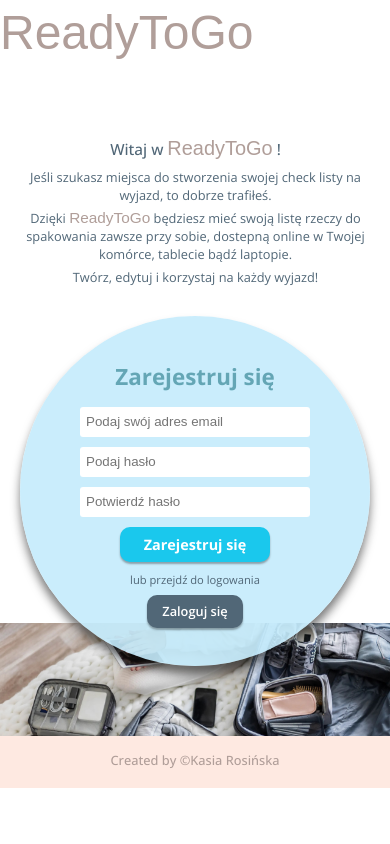
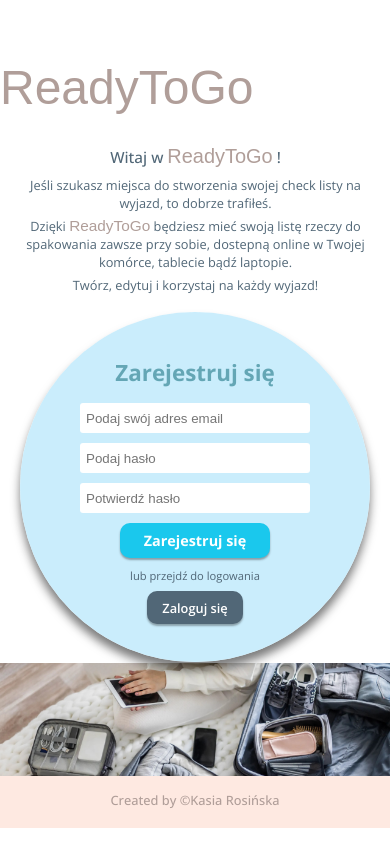
Before and after one commit to RosinskaK/ready_to_go_project, a React (Vite) app: page /signup in a window 390 px wide. Built offline with nearby package versions, Linux system fonts and the light colour scheme; no server answers; a web font is replaced by a local one.

Commit message:
mobile version fix

```diff
--- a/src/components/Instruction.jsx
+++ b/src/components/Instruction.jsx
@@ -20,8 +20,9 @@ export default function Instruction() {
                         <span>3.</span> Skreślać/odhaczać spakowaną już rzecz poprzez kliknięcie na nią</p>
                     <p className="instruction-line">
                         <span>4.</span> Odświeżać widok całej listy przez przycisk <span>Przywróć listę</span>, dzięki czemu Twoja lista będzie gotowa do ponownego odhaczania przy nastepnym pakowaniu</p>
+                    <p className="instruction-line">❗️ <span>Pamiętaj!</span> </p>
                     <p className="instruction-line-last instruction-line">
-                        ❗️ Pamiętaj! Twoja lista jest przechowywana w aplikacji <span>ReadyToGo</span> i czeka na Ciebie aż będzie ponownie potrzebna by ułatwić i przyśpieszyć proces pakowania w kolejną wspaniałą podróż 😊</p>
+                        Twoja lista jest przechowywana w aplikacji <span>ReadyToGo</span> i czeka na Ciebie aż będzie ponownie potrzebna by ułatwić i przyśpieszyć proces pakowania w kolejną wspaniałą podróż 😊</p>
                 </div>
             }
         </div>
--- a/src/scss/elements/_instruction.scss
+++ b/src/scss/elements/_instruction.scss
@@ -1,7 +1,7 @@
 .instruction-div {
-    text-align: left;
+    text-align: justify;
     color: $charcoal;
-    width: 800px;
+    width: 900px;
     @media only screen and (max-width: 480px) {
         width: 90%;
     }
@@ -11,7 +11,9 @@
 }
 
 .instruction-title {
+    font-size: 0.9em;
     margin-bottom: 15px;
+
     span {
         font-family: $font-logo;
         color: $cinereous;
--- a/src/scss/elements/_mainContentText.scss
+++ b/src/scss/elements/_mainContentText.scss
@@ -2,4 +2,9 @@
   max-width: 1400px;
   color: $charcoal;
   margin: 20px;
+  padding-bottom: 20px;
+
+  @media only screen and (max-width: 480px) {
+    font-size: 0.9em;
+  }
 }
--- a/src/scss/elements/_mainpage.scss
+++ b/src/scss/elements/_mainpage.scss
@@ -17,7 +17,6 @@
   display: flex;
   flex-direction: column;
   align-items: center;
-
 }
 
 .main-top-bar {
@@ -28,14 +27,14 @@
 
   margin-top: 10px;
   margin-bottom: 15px;
-
+  padding-left: 5px;
+  padding-right: 5px;
 }
 
 .main-top-bar-logo {
   font-family: $font-logo;
   font-size: 2.5em;
   color: $vivid-sky-blue;
-
 }
 
 .main-top-bar-btn {
@@ -56,6 +55,8 @@
   background-color: $moonstone;
 
   border-radius: 10px;
+
+  margin-top: 30px;
   margin-bottom: 70px;
   box-shadow: 0 6px 6px rgba(17, 17, 17, 0.35);
 
@@ -70,7 +71,6 @@
 
 .main-form {
   margin: 20px 0;
-
 }
 
 .main-form-input {
@@ -81,6 +81,10 @@
   border-bottom-right-radius: 0;
   border-top-right-radius: 0;
 
+  @media only screen and (max-width: 480px) {
+    height: 30px;
+    font-size: 0.8em;
+  }
 }
 
 .main-form-btn {
@@ -100,6 +104,14 @@
     background-color: $apricot;
     color: $charcoal
   }
+
+  @media only screen and (max-width: 480px) {
+    height: 30px;
+    padding-bottom: 25px;
+    padding-top: 4px;
+
+
+  }
 }
 
 //----------LIST------------------------
@@ -114,10 +126,12 @@ ul {
   box-shadow: 0 6px 6px rgba(17, 17, 17, 0.35);
 
   @media only screen and (min-width: 481px) and (max-width: 1040px ) {
-    width: 85%;
+    width: 87%;
+    margin-left: 40px;
   }
   @media only screen and (max-width: 480px) {
-    width: 75%;
+    width: 85%;
+    margin-left: 25px;
   }
 }
 
@@ -129,6 +143,16 @@ ul li {
   padding-top: 7px;
 
   color: $charcoal;
+
+  //!!!!!!!!!!!!!!!!
+  word-break: break-all;  //przydatne- zmusza do podziału za długi wyraz!!! uważać przy linkach
+
+  @media only screen and (max-width: 480px) {
+   padding-bottom: 5px;
+   padding-top: 5px;
+   padding-left: 10px;
+   font-size: 0.7em;
+  }
 }
 
 ul li:nth-child(even) {
@@ -156,6 +180,11 @@ ul li.done {
   &:hover {
     background-color: $apricot;
   }
+
+  @media only screen and (max-width: 480px) {
+    padding: 3px 10px;
+    font-size: 0.8em;
+  }
 }
 
 .main-btn-renewlist {
--- a/src/scss/elements/_signin.scss
+++ b/src/scss/elements/_signin.scss
@@ -43,7 +43,6 @@
   @media only screen and (max-width: 350px) {
     width: 90%;
   }
-
 }
 
 .signin-form {
--- a/src/scss/elements/_signup.scss
+++ b/src/scss/elements/_signup.scss
@@ -18,12 +18,16 @@
   align-items: center;
 
   width: 100%;
-  height: 680px;
+  min-height: 900px;
 
   background-image: url("../assets/packing3.jpg");
   background-size: contain;
   background-position: bottom;
   background-repeat: no-repeat;
+
+  @media only screen and (max-width: 480px) {
+    min-height: 760px;
+  }
 }
 
 .signup-back {
@@ -34,6 +38,11 @@
   border-radius: 50%;
   //opacity: 95%;
   box-shadow: 0 8px 10px rgba(17, 17, 17, 0.55);
+  margin-bottom: 80px;
+
+  @media only screen and (max-width: 480px) {
+    margin-bottom: 80px;
+  }
 }
 
 .signup-form {
@@ -60,7 +69,6 @@
 }
 
 .signup-logo {
-  position: fixed;
   top: 0;
   font-family: $font-logo;
   font-size: 3em;
@@ -70,4 +78,10 @@
   display: inline-block;
   text-align: left;
   margin: 5px 10px 30px 10px;
+
+  @media only screen and (max-width: 480px) {
+    margin-top: 10px;
+    margin-bottom: 20px;
+    margin-left: 10px;
+  }
 }
--- a/src/scss/elements/_welcome.scss
+++ b/src/scss/elements/_welcome.scss
@@ -38,4 +38,7 @@
 .welcome-line4 {
   margin: 0;
   padding-bottom: 30px;
+  @media only screen and (max-width: 480px) {
+    padding-bottom: 18px;
+  }
 }
```
